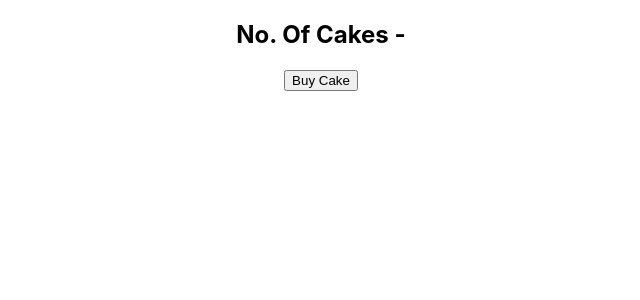
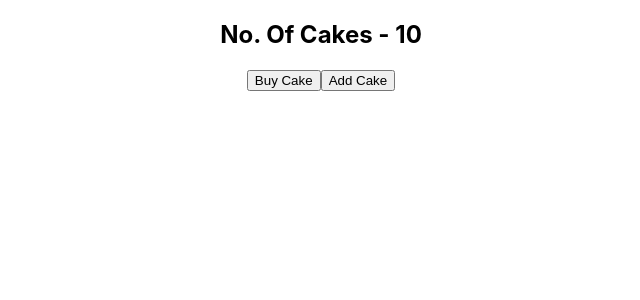
Before and after one commit to MohamedAnwarAlhamed/ReactJSRedux, a React (Create React App) app in the folder my_app/: page / in a window 1280 px wide. Shown: the top 300 px of the page, without its empty margins (319-959 px from the left). Built offline with nearby package versions, Linux system fonts and the light colour scheme.

Commit message:
React Redux4

```diff
--- a/my_app/package.json
+++ b/my_app/package.json
@@ -8,7 +8,9 @@
     "@testing-library/user-event": "^13.5.0",
     "react": "^18.2.0",
     "react-dom": "^18.2.0",
+    "react-redux": "^8.0.5",
     "react-scripts": "5.0.1",
+    "redux": "^4.2.1",
     "web-vitals": "^2.1.4"
   },
   "scripts": {
--- a/my_app/src/components/CakeContainer.js
+++ b/my_app/src/components/CakeContainer.js
@@ -1,12 +1,28 @@
 import React from 'react'
+import { connect } from 'react-redux'
+import { buyCake, addCake } from '../redux/cake/cakeAction'
 
-const CAKECONTAINER = () => {
+const CAKECONTAINER = (props) => {
   return (
     <div>
-      <h2>No. Of Cakes - </h2>
-      <button>Buy Cake</button>
+      <h2>No. Of Cakes - {props.numOfCakes}</h2>
+      <button onClick={props.buyCake}>Buy Cake</button>
+      <button onClick={props.addCake}>Add Cake</button>
     </div>
   )
 }
 
-export default CAKECONTAINER
+const mapStateToProps = (state) => {
+  return {
+    numOfCakes: state.numOfCakes,
+  }
+}
+
+const mapDispatchToProps = (dispatch) => {
+  return {
+    buyCake: () => dispatch(buyCake()),
+    addCake: () => dispatch(addCake()),
+  }
+}
+
+export default connect(mapStateToProps, mapDispatchToProps)(CAKECONTAINER)
--- a/my_app/src/redux/cake/cakeReducer.js
+++ b/my_app/src/redux/cake/cakeReducer.js
@@ -1,4 +1,4 @@
-import { BUY_CAKE, ADD_CAKE } from "./actionType";
+import { BUY_CAKE, ADD_CAKE } from "./actionTypes";
 
 const initState = {
   numOfCakes: 10
```
Also changed, not shown: 1 other file (tests, documents, lock files or other folders).
